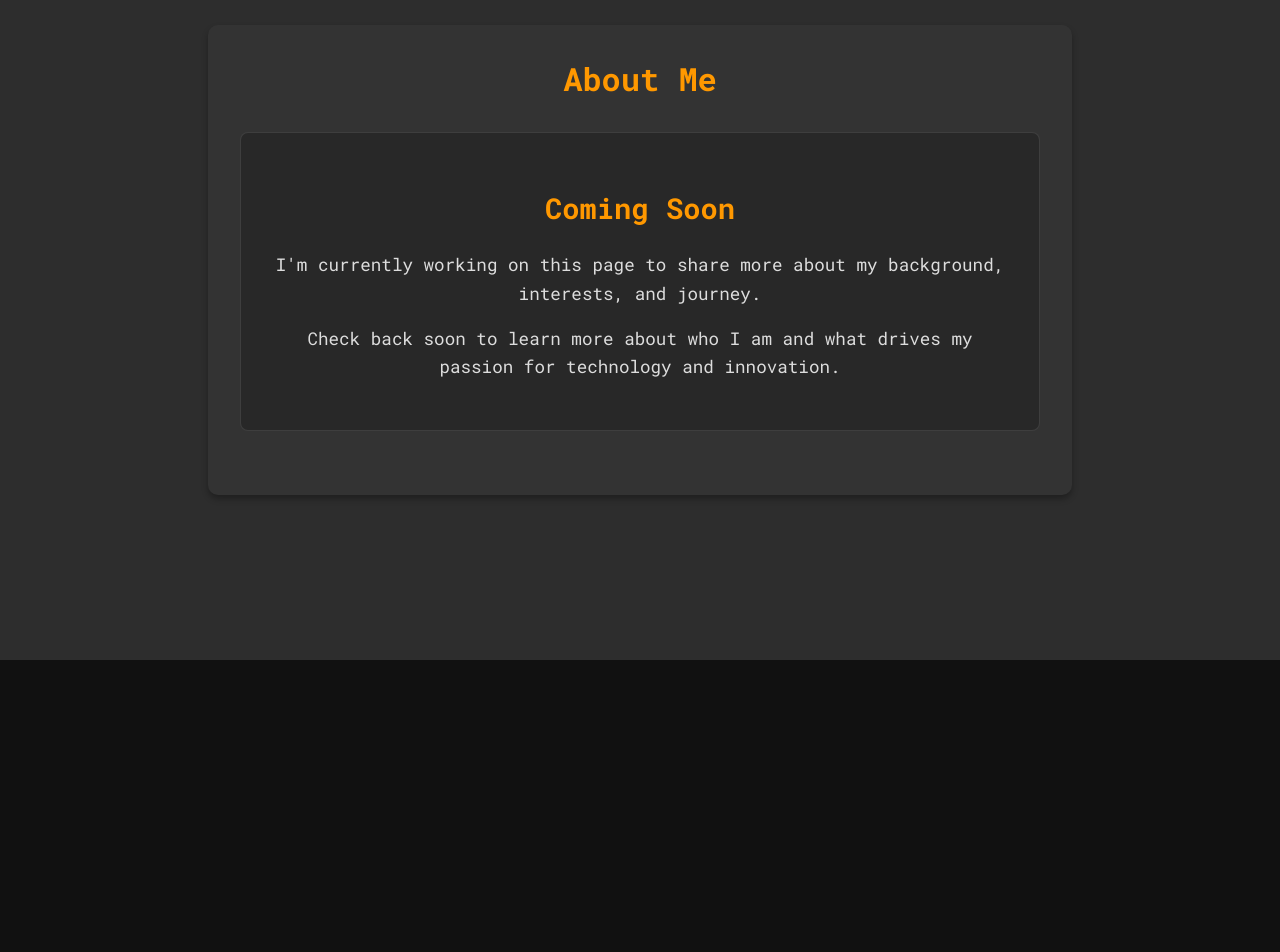
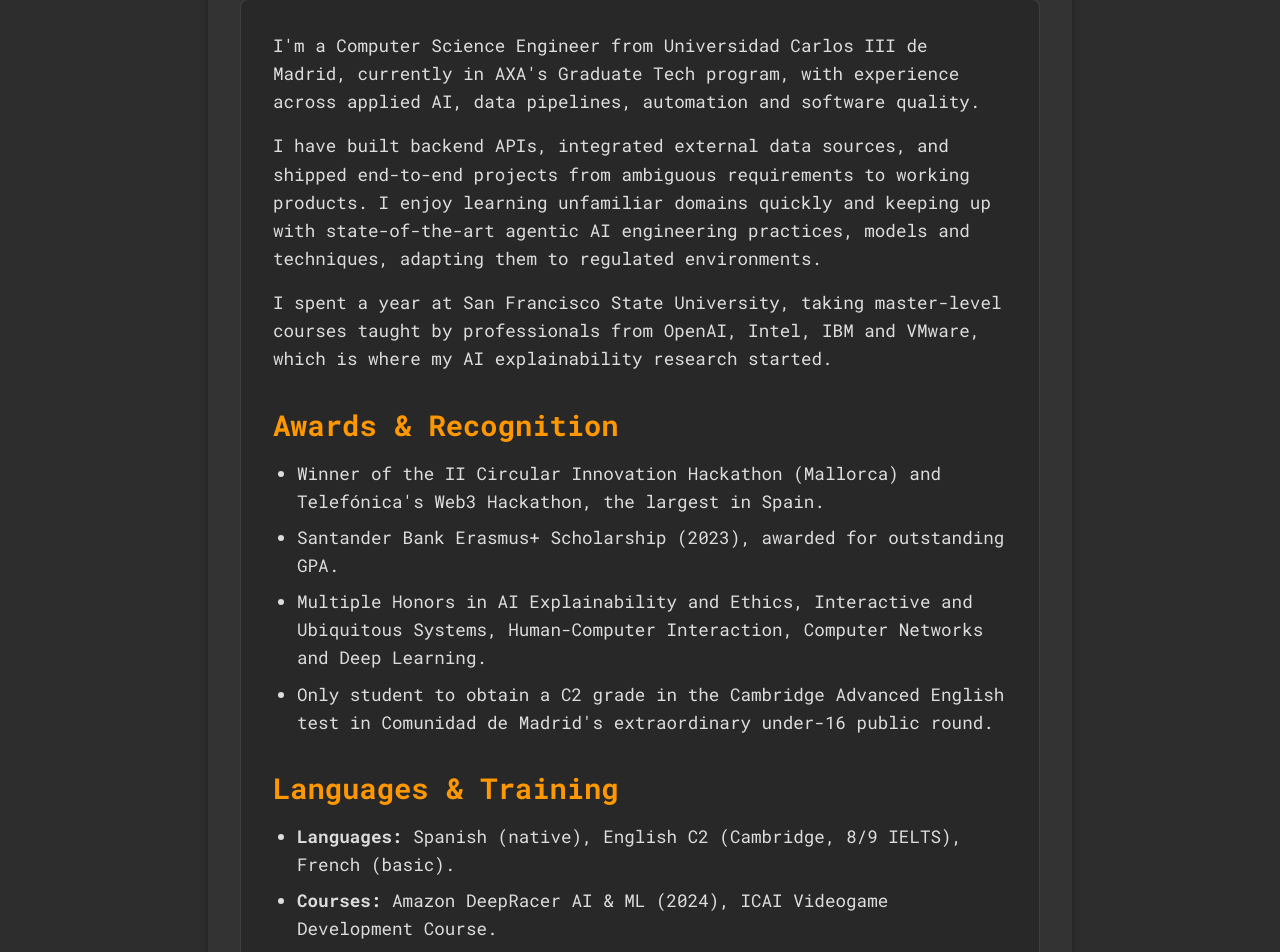
Before and after one commit to Guillermo-villar/portfolio, a React (Create React App) app: page /#/about in a window 1280 px wide. Shown: the part 260-1212 px from the top of the page. Before the commit the page ends 920 px from the top, so only its background shows below. Built offline with nearby package versions, Linux system fonts and the light colour scheme; no server answers.

Commit message:
feat: real About page, tappable project cards on touch devices, CV icon in the header

```diff
--- a/src/components/Header.tsx
+++ b/src/components/Header.tsx
@@ -1,6 +1,6 @@
 import React, { useState, useEffect } from 'react';
 import { NavLink, useLocation, useNavigate } from 'react-router-dom';
-import { FaGithub, FaLinkedin, FaEnvelope, FaBars, FaTimes } from 'react-icons/fa';
+import { FaGithub, FaLinkedin, FaEnvelope, FaFileAlt, FaBars, FaTimes } from 'react-icons/fa';
 import '../styles/header.css';
 import { getAssetPath } from '../config';
 
@@ -123,12 +123,12 @@ const Header: React.FC = () => {
                   </a>
                 </li>
                 <li>
-                  <a href={getAssetPath('CV.pdf')} target="_blank" rel="noopener noreferrer" className="cv-link">
-                    CV
+                  <a href={getAssetPath('CV.pdf')} target="_blank" rel="noopener noreferrer" aria-label="CV (PDF)" title="CV">
+                    <FaFileAlt />
                   </a>
                 </li>
                 <li>
-                  <a href="mailto:guillermovillarsanchez@gmail.com" target="_blank" rel="noopener noreferrer">
+                  <a href="mailto:guillermovillarsanchez@gmail.com">
                     <FaEnvelope />
                   </a>
                 </li>
@@ -184,12 +184,12 @@ const Header: React.FC = () => {
                 </a>
               </li>
               <li>
-                <a href={getAssetPath('CV.pdf')} target="_blank" rel="noopener noreferrer" className="cv-link">
-                  CV
-                </a>
+                <a href={getAssetPath('CV.pdf')} target="_blank" rel="noopener noreferrer" aria-label="CV (PDF)" title="CV">
+                    <FaFileAlt />
+                  </a>
               </li>
               <li>
-                <a href="mailto:guillermovillarsanchez@gmail.com" target="_blank" rel="noopener noreferrer">
+                <a href="mailto:guillermovillarsanchez@gmail.com">
                   <FaEnvelope />
                 </a>
               </li>
--- a/src/components/Projects.tsx
+++ b/src/components/Projects.tsx
@@ -1,5 +1,5 @@
 import React from 'react';
-import { Link } from 'react-router-dom';
+import { Link, useNavigate } from 'react-router-dom';
 import '../styles/projects.css';
 import { getAssetPath } from '../config';
 
@@ -13,8 +13,8 @@ const Projects: React.FC<{ limit?: number, showDemo?: boolean, isHomePage?: bool
     { id: 1, title: 'Sol Sombra', description: 'Walking routes across Madrid chosen by how much sun each stretch of pavement gets', image: 'solsombra.webp', link: '/projects/solsombra', techStack: 'Next.js, PostGIS', isDemo : false},
     { id: 2, title: 'AI Digit Detector', description: 'Demo on Machine Learning using Python & Tensorflow', image: 'AI.webp', link: '/projects/ai-demo', techStack: 'Python, Tensorflow', isDemo : true},
     { id: 3, title: 'Crypto Safe Fileshare', description: 'Cryptographically robust Filesharing system, with custom Certificate system', image: 'outp.webp', link: '/projects/crypto', techStack: 'Python, Cryptography' , isDemo : false},
-    { id: 4, title: 'NGO Crypto Funding', description: 'A Web3 solution to NGO´s lack of accountability', image: 'G3.png', link: 'https://www.linkedin.com/feed/update/urn:li:activity:7310295376819806208/', techStack: 'Web3, Blockchain', isDemo : false},
-    { id: 5, title: 'Web Portfolio', description: 'This very Website!!', image: 'web.webp', link: '/blog/2', techStack: 'Web, React, Javascript', isDemo : false},
+    { id: 4, title: 'NGO Crypto Funding', description: 'A Web3 solution to NGOs\' lack of accountability', image: 'G3.png', link: 'https://www.linkedin.com/feed/update/urn:li:activity:7310295376819806208/', techStack: 'Web3, Blockchain', isDemo : false},
+    { id: 5, title: 'Web Portfolio', description: 'This very Website!!', image: 'web.webp', link: '/blog/2', techStack: 'Web, React, JavaScript', isDemo : false},
     { id: 6, title: 'Bachelor Thesis', description: 'Unbalanced dataset machine learning', image: 'TFG.jpeg', link: '/bach-thesis' ,techStack: 'Machine-Learning, Statistics' , isDemo : false},
     { id: 7, title: 'Coming soon...', description: 'Stay updated for new projects!! Click the link for something random', image: 'comin.webp', link: 'https://en.wikipedia.org/wiki/Special:Random' , techStack: '???, !!!', isDemo : false},
   ];
@@ -29,12 +29,24 @@ const Projects: React.FC<{ limit?: number, showDemo?: boolean, isHomePage?: bool
     return /^\/(projects|blog)\//.test(link);
   };
 
+  const navigate = useNavigate();
+
+  // On touch devices the hover overlay is hidden, so a tap anywhere on a card opens the project.
+  // Taps on the card's own links (badge, Visit Project) keep their targets.
+  const openOnTouch = (event: React.MouseEvent, link: string) => {
+    if (!window.matchMedia('(hover: none)').matches) return;
+    if ((event.target as HTMLElement).closest('a')) return;
+    if (isAppRoute(link)) navigate(link);
+    else if (/^https?:\/\//.test(link)) window.open(link, '_blank', 'noopener,noreferrer');
+    else window.location.assign(link);
+  };
+
   return (
     <section className="projects-section">
       <h2>Projects</h2>
       <div className="projects-container">
         {projectsToShow.map((project) => (
-          <div key={project.id} className={`project-card ${project.isDemo ? 'demo' : ''}`}>
+          <div key={project.id} className={`project-card ${project.isDemo ? 'demo' : ''}`} onClick={(e) => openOnTouch(e, project.link)}>
             <img
               src={getAssetPath(project.image)}
               alt={project.title}
--- a/src/pages/About.tsx
+++ b/src/pages/About.tsx
@@ -1,24 +1,60 @@
 import React from 'react';
 import Header from '../components/Header';
+import Footer from '../components/Footer';
+import { getAssetPath } from '../config';
 import '../styles/about.css';
+import { useDocumentTitle } from '../useDocumentTitle';
 
 const About: React.FC = () => {
+  useDocumentTitle('About');
   return (
     <div className="about-page">
       <Header />
       <div className="about-container">
         <div className="about-content">
           <h1>About Me</h1>
-          <div className="coming-soon-container">
-            <div className="coming-soon-icon">
-              <i className="fas fa-tools"></i>
+          <div className="about-details">
+            <p>
+              I'm a Computer Science Engineer from Universidad Carlos III de Madrid, currently in AXA's Graduate
+              Tech program, with experience across applied AI, data pipelines, automation and software quality.
+            </p>
+            <p>
+              I have built backend APIs, integrated external data sources, and shipped end-to-end projects from
+              ambiguous requirements to working products. I enjoy learning unfamiliar domains quickly and keeping up
+              with state-of-the-art agentic AI engineering practices, models and techniques, adapting them to
+              regulated environments.
+            </p>
+            <p>
+              I spent a year at San Francisco State University, taking master-level courses taught by professionals
+              from OpenAI, Intel, IBM and VMware, which is where my AI explainability research started.
+            </p>
+
+            <h2>Awards &amp; Recognition</h2>
+            <ul>
+              <li>Winner of the II Circular Innovation Hackathon (Mallorca) and Telefónica's Web3 Hackathon, the largest in Spain.</li>
+              <li>Santander Bank Erasmus+ Scholarship (2023), awarded for outstanding GPA.</li>
+              <li>Multiple Honors in AI Explainability and Ethics, Interactive and Ubiquitous Systems, Human-Computer Interaction, Computer Networks and Deep Learning.</li>
+              <li>Only student to obtain a C2 grade in the Cambridge Advanced English test in Comunidad de Madrid's extraordinary under-16 public round.</li>
+            </ul>
+
+            <h2>Languages &amp; Training</h2>
+            <ul>
+              <li><strong>Languages:</strong> Spanish (native), English C2 (Cambridge, 8/9 IELTS), French (basic).</li>
+              <li><strong>Courses:</strong> Amazon DeepRacer AI &amp; ML (2024), ICAI Videogame Development Course.</li>
+            </ul>
+
+            <div className="about-links">
+              <a href={getAssetPath('CV.pdf')} target="_blank" rel="noopener noreferrer" className="project-link">
+                Download CV
+              </a>
+              <a href="mailto:guillermovillarsanchez@gmail.com" className="project-link">
+                Get in touch
+              </a>
             </div>
-            <h2>Coming Soon</h2>
-            <p>I'm currently working on this page to share more about my background, interests, and journey.</p>
-            <p>Check back soon to learn more about who I am and what drives my passion for technology and innovation.</p>
           </div>
         </div>
       </div>
+      <Footer />
     </div>
   );
 };
--- a/src/styles/about.css
+++ b/src/styles/about.css
@@ -1,7 +1,6 @@
 .about-page {
   background-color: rgba(48, 48, 48, 0.897);
   color: #fff;
-  text-align: center;
   padding-top: 60px; /* Space for header */
   min-height: 100vh;
   display: flex;
@@ -10,6 +9,7 @@
 
 .about-container {
   flex: 1;
+  text-align: center;
   display: flex;
   justify-content: center;
   align-items: center;
@@ -31,31 +31,46 @@
   font-size: 2rem;
 }
 
-.coming-soon-container {
-  margin: 2rem 0;
+.about-details {
+  margin: 2rem 0 0;
   padding: 2rem;
   background-color: rgba(0, 0, 0, 0.2);
   border-radius: 8px;
   border: 1px solid rgba(255, 255, 255, 0.1);
+  text-align: left;
 }
 
-.coming-soon-icon {
-  font-size: 3rem;
+.about-details h2 {
+  font-size: 1.8rem;
   color: #ff9800;
-  margin-bottom: 1rem;
+  margin: 2rem 0 1rem;
 }
 
-.coming-soon-container h2 {
-  font-size: 1.8rem;
-  color: #ff9800;
-  margin-bottom: 1.5rem;
-}
-
-.coming-soon-container p {
+.about-details p,
+.about-details li {
   font-size: 1.1rem;
   line-height: 1.6;
   color: #ddd;
-  margin-bottom: 1rem;
+}
+
+.about-details p {
+  margin: 0 0 1rem;
+}
+
+.about-details ul {
+  margin: 0 0 1rem;
+  padding-left: 1.5rem;
+}
+
+.about-details li {
+  margin-bottom: 0.5rem;
+}
+
+.about-links {
+  display: flex;
+  flex-wrap: wrap;
+  gap: 1rem;
+  margin-top: 2rem;
 }
 
 @media (max-width: 768px) {
--- a/src/styles/projects.css
+++ b/src/styles/projects.css
@@ -369,3 +369,14 @@
 .circle.next\.js { background-color: #ffffff; }
 .circle.typescript { background-color: #3178C6; }
 .circle.postgis { background-color: #3E8E41; }
+
+/* Touch devices have no hover: the card itself is the link and the overlay never shows */
+@media (hover: none) {
+  .project-card {
+    cursor: pointer;
+  }
+
+  .project-overlay {
+    display: none;
+  }
+}
```
